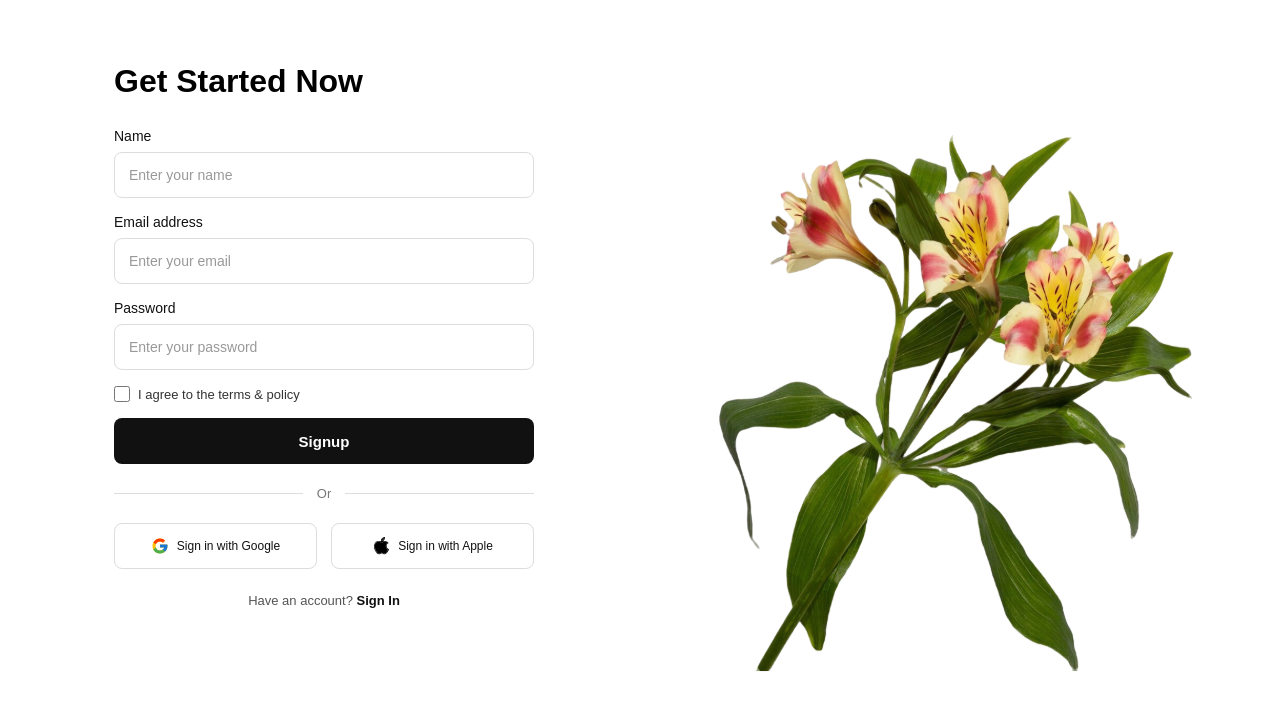
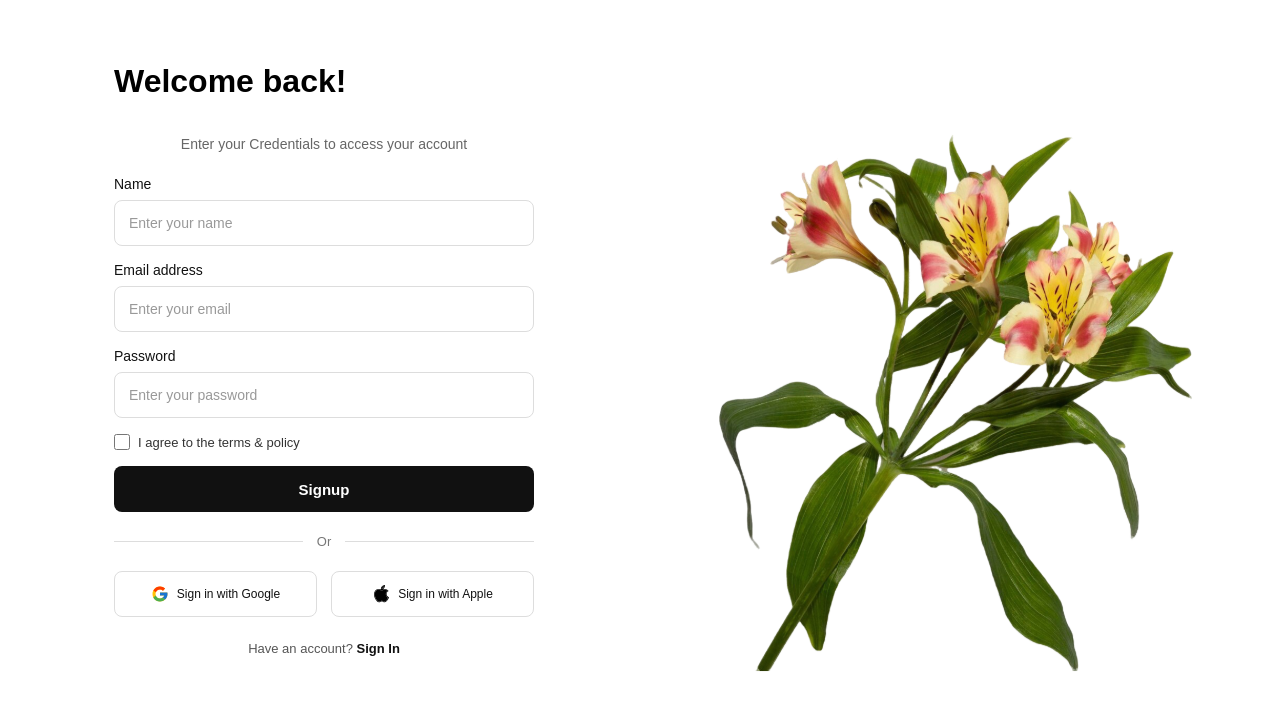
Before and after one commit to Shanne-Bumanlag/appdev1-final-practical-exam, a React (Vite) app: page / in a window 1280 px wide. Shown: the top 710 px of the page. Built offline with nearby package versions, Linux system fonts and the light colour scheme.

Commit message:
Update Login page title

```diff
--- a/src/App.jsx
+++ b/src/App.jsx
@@ -1,8 +1,7 @@
-
-import Signup from './components/Signup.jsx';
+import Login from './components/Login.jsx';
 
 function App() {
-  return <Signup />;
+  return <Login />;
 }
 
 export default App;
--- a/src/components/Login.jsx
+++ b/src/components/Login.jsx
@@ -7,7 +7,10 @@
   return (
     <main className={styles.page}>
       <section className={styles.leftSection}>
-        <h1 className={styles.title}>Get Started Now</h1>
+        <h1 className={styles.title}>Welcome back!</h1>
+<p className={styles.subtitle}>
+  Enter your Credentials to access your account
+</p>
 
         <form className={styles.form}>
           <div className={styles.inputGroup}>
--- a/src/components/Login.module.css
+++ b/src/components/Login.module.css
@@ -195,3 +195,10 @@
     flex-direction: column;
   }
 }
+.subtitle {
+  margin-top: 8px;
+  margin-bottom: 24px;
+  color: #666;
+  font-size: 14px;
+  text-align: center;
+}
```
Also changed, not shown: Bumanlag-login-title.png (added).
